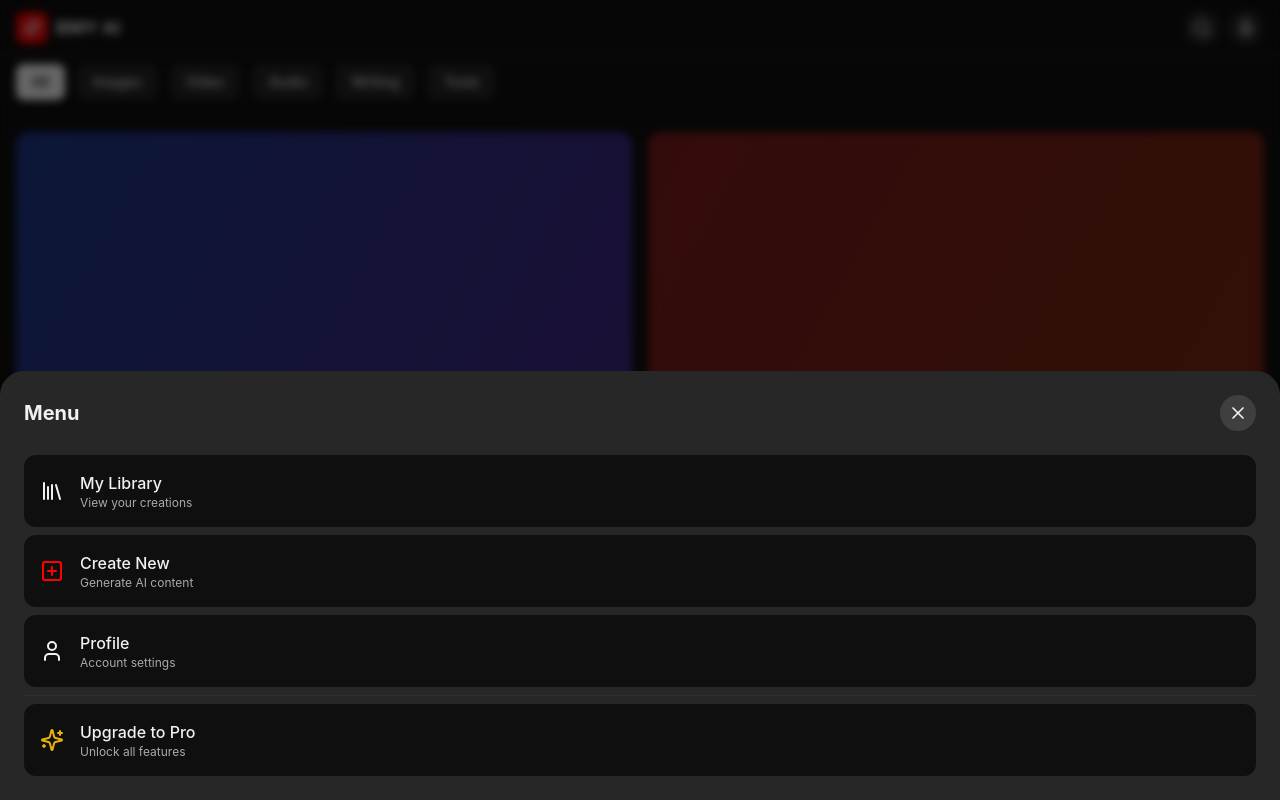
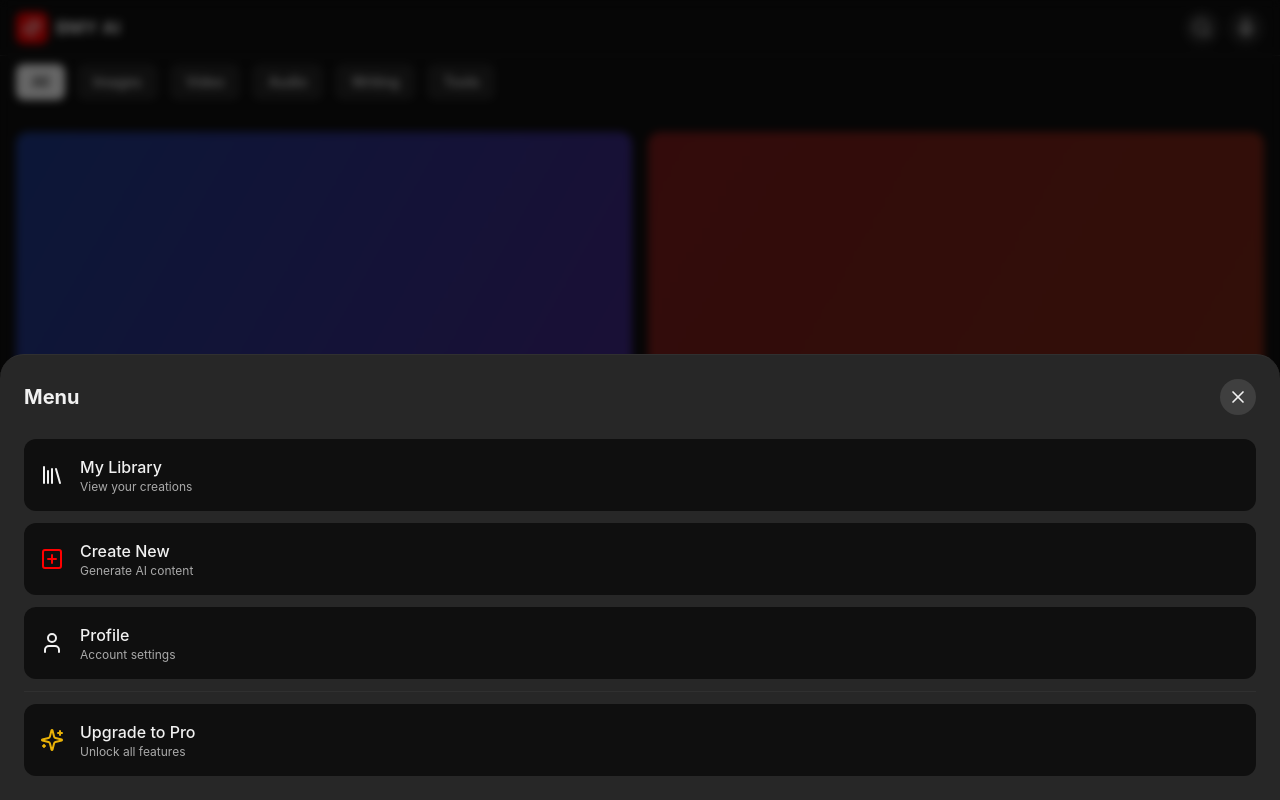
Before and after one commit to capacitytools/bmy-ai-studio, a Next.js app: page / in a window 1280 px wide. Both pictures are taken after a click on the button "Menu". Shown: the top 800 px of the page. Built offline with nearby package versions, Linux system fonts and the light colour scheme.

Commit message:
Update page.js

```diff
--- a/app/page.js
+++ b/app/page.js
@@ -40,20 +40,18 @@ export default function HomePage() {
 
       {/* Main Content */}
       <main className="pt-16 px-4">
-        {/* Category Chips */}
         <div className="flex gap-3 overflow-x-auto pb-4 mb-4 no-scrollbar">
           {["All", "Images", "Video", "Audio", "Writing", "Tools"].map((cat, i) => (
             <button
               key={cat}
               className={`whitespace-nowrap px-4 py-2 rounded-lg text-sm font-medium ${
                 i === 0 ? "bg-white text-black" : "bg-yt-surface text-yt-text"
-              }`}            >
-              {cat}
+              }`}
+            >              {cat}
             </button>
           ))}
         </div>
 
-        {/* Tools Grid */}
         <div className="grid grid-cols-2 gap-4">
           {tools.map((tool, i) => {
             const IconComponent = tool.icon;
@@ -96,10 +94,16 @@ export default function HomePage() {
         </Link>
       </nav>
 
-      {/* Dropdown Menu (Bottom Sheet) */}      {showMenu && (
-        <div className="fixed inset-0 z-50">
-          <div className="absolute inset-0 bg-black/60 backdrop-blur-sm" onClick={() => setShowMenu(false)}></div>
-          <div className="absolute bottom-0 left-0 right-0 bg-yt-surface rounded-t-3xl p-6 animate-slide-up">
+      {/* Dropdown Menu Modal */}
+      {showMenu && (
+        <div className="fixed inset-0 z-[60] flex items-end justify-center">          {/* Dark Background Overlay */}
+          <div
+            className="absolute inset-0 bg-black/60 backdrop-blur-sm"
+            onClick={() => setShowMenu(false)}
+          ></div>
+
+          {/* Menu Content */}
+          <div className="relative w-full bg-yt-surface rounded-t-3xl p-6 border-t border-yt-border">
             <div className="flex items-center justify-between mb-6">
               <h2 className="text-yt-text text-xl font-bold">Menu</h2>
               <button
@@ -110,7 +114,7 @@ export default function HomePage() {
               </button>
             </div>
 
-            <div className="space-y-2">
+            <div className="space-y-3">
               <Link
                 href="/library"
                 className="flex items-center gap-4 p-4 bg-yt-bg rounded-xl active:bg-yt-hover transition"
@@ -141,12 +145,12 @@ export default function HomePage() {
                 onClick={() => setShowMenu(false)}
               >
                 <User className="w-6 h-6 text-yt-text" />
-                <div>
-                  <p className="text-yt-text font-medium">Profile</p>
+                <div>                  <p className="text-yt-text font-medium">Profile</p>
                   <p className="text-yt-textSec text-xs">Account settings</p>
                 </div>
               </Link>
-              <div className="border-t border-yt-border my-4"></div>
+
+              <div className="border-t border-yt-border my-2"></div>
 
               <button className="w-full flex items-center gap-4 p-4 bg-yt-bg rounded-xl active:bg-yt-hover transition text-left">
                 <Sparkles className="w-6 h-6 text-yellow-500" />
```
